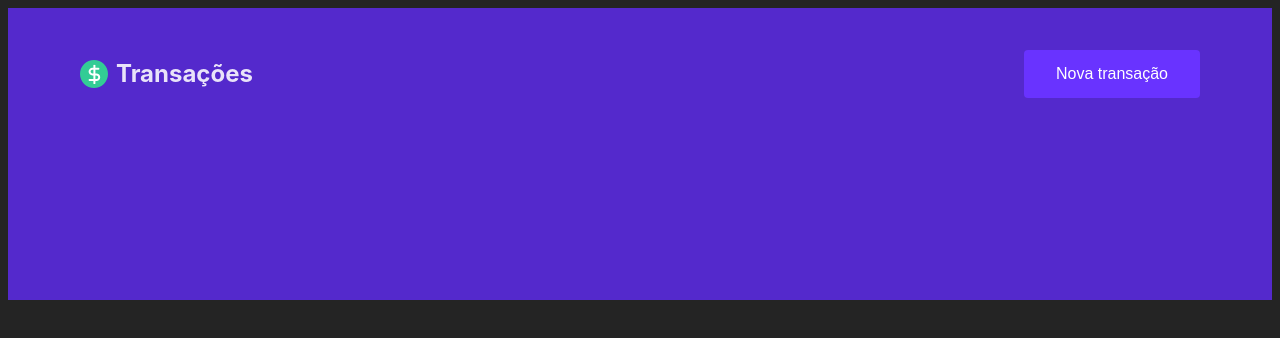
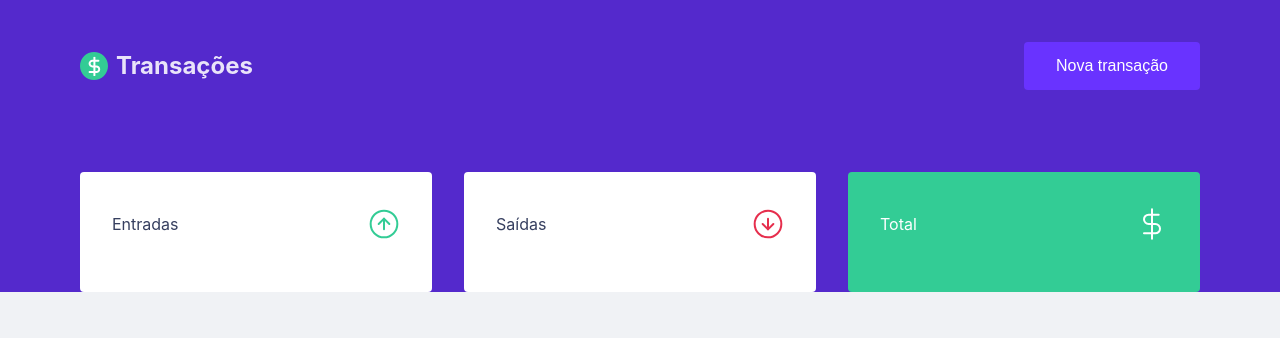
Before and after one commit to gabrielmelogm/teste-bamboo, a Vue app in the folder web/: page / in a window 1280 px wide. Shown: the top 338 px of the page. Built offline with nearby package versions, Linux system fonts and the light colour scheme.

Commit message:
✨ Summary component

```diff
--- a/web/src/App.vue
+++ b/web/src/App.vue
@@ -1,9 +1,11 @@
 <script setup lang="ts">
 import HelloWorld from './components/HelloWorld.vue'
 import Header from './components/Header.vue'
+import Dashboard from './components/Dashboard.vue'
 </script>
 
 <template>
   <!-- <HelloWorld msg="Vite + Vue" /> -->
   <Header />
+  <Dashboard />
 </template>
--- /dev/null
+++ b/web/src/components/Dashboard.vue
@@ -0,0 +1,17 @@
+<script setup lang="ts">
+import Summary from "./Summary.vue"
+</script>
+
+<template>
+  <div class="dashboard__container">
+    <Summary />
+  </div>
+</template>
+
+<style lang="scss" scoped>
+  .dashboard__container {
+    max-width: 1120px;
+    margin: 0 auto;
+    padding: 2.5rem 1rem;
+  }
+</style>
--- a/web/src/components/Header.vue
+++ b/web/src/components/Header.vue
@@ -2,8 +2,8 @@
 </script>
 
 <template>
-	<header class="container">
-		<div class="content">
+	<header class="header__container">
+		<div class="header__content">
 			<h1 class="header__title">
 				<img src="../assets/logo-only.svg" alt="Logo" />
 				<span>Transações</span>
@@ -16,11 +16,11 @@
 </template>
 
 <style lang="scss" scoped>
-.container {
+.header__container {
 	background: var(--blue);
 }
 
-.content {
+.header__content {
 	max-width: 1120px;
 	margin: 0 auto;
 	padding: 2rem 1rem 12rem;
--- /dev/null
+++ b/web/src/components/Summary.vue
@@ -0,0 +1,76 @@
+<template>
+  <div class="summary__container">
+    <div>
+      <header>
+        <p>Entradas</p>
+        <img src="../assets/income.svg" alt="Entradas" />
+      </header>
+      <strong>
+        <!-- {new Intl.NumberFormat('pt-BR', {
+            style: "currency",
+            currency: "BRL"
+          }).format(summary.deposits)} -->
+      </strong>
+    </div>
+    <div>
+      <header>
+        <p>Saídas</p>
+        <img src="../assets/outcome.svg" alt="Saídas" />
+      </header>
+      <strong>
+        <!-- - {new Intl.NumberFormat('pt-BR', {
+              style: "currency",
+              currency: "BRL"
+          }).format(summary.withdraws)} -->
+      </strong>
+    </div>
+    <div className="highlight-background">
+      <header>
+        <p>Total</p>
+        <img src="../assets/total.svg" alt="Total" />
+      </header>
+      <strong>
+        <!-- {new Intl.NumberFormat('pt-BR', {
+              style: "currency",
+              currency: "BRL"
+          }).format(summary.total)} -->
+      </strong>
+    </div>
+
+  </div>
+</template>
+
+<style lang="scss" scoped>
+.summary__container {
+  display: grid;
+  grid-template-columns: repeat(3, 1fr);
+  gap: 2rem;
+  margin-top: -10rem;
+
+  div {
+    background: var(--shape);
+    padding: 1.5rem 2rem;
+    border-radius: 0.25rem;
+    color: var(--text-title);
+
+    header {
+      display: flex;
+      align-items: center;
+      justify-content: space-between;
+    }
+
+    strong {
+      display: block;
+      margin-top: 1rem;
+      font-size: 2rem;
+      font-weight: 500;
+      line-height: 3rem;
+    }
+
+    &.highlight-background {
+      background: var(--green);
+      color: #fff;
+    }
+  }
+}
+</style>
--- a/web/src/style.css
+++ b/web/src/style.css
@@ -1,17 +1,4 @@
 :root {
-  font-family: Inter, system-ui, Avenir, Helvetica, Arial, sans-serif;
-  line-height: 1.5;
-  font-weight: 400;
-
-  color-scheme: light dark;
-  color: rgba(255, 255, 255, 0.87);
-  background-color: #242424;
-
-  font-synthesis: none;
-  text-rendering: optimizeLegibility;
-  -webkit-font-smoothing: antialiased;
-  -moz-osx-font-smoothing: grayscale;
-
   --background: #f0f2f5;
   --red: #e52e4d;
   --green: #33cc95;
@@ -21,3 +8,23 @@
   --text-body: #969cb3;
   --shape: #FFFFFF;
 }
+
+html {
+  font-family: Inter, system-ui, Avenir, Helvetica, Arial, sans-serif;
+  line-height: 1.5;
+  font-weight: 400;
+
+  color-scheme: light dark;
+  color: rgba(255, 255, 255, 0.87);
+  background-color: var(--background);
+
+  font-synthesis: none;
+  text-rendering: optimizeLegibility;
+  -webkit-font-smoothing: antialiased;
+  -moz-osx-font-smoothing: grayscale;
+}
+
+body {
+  padding: 0;
+  margin: 0;
+}
```
Also changed, not shown: 1 other file (tests, documents, lock files or other folders).
